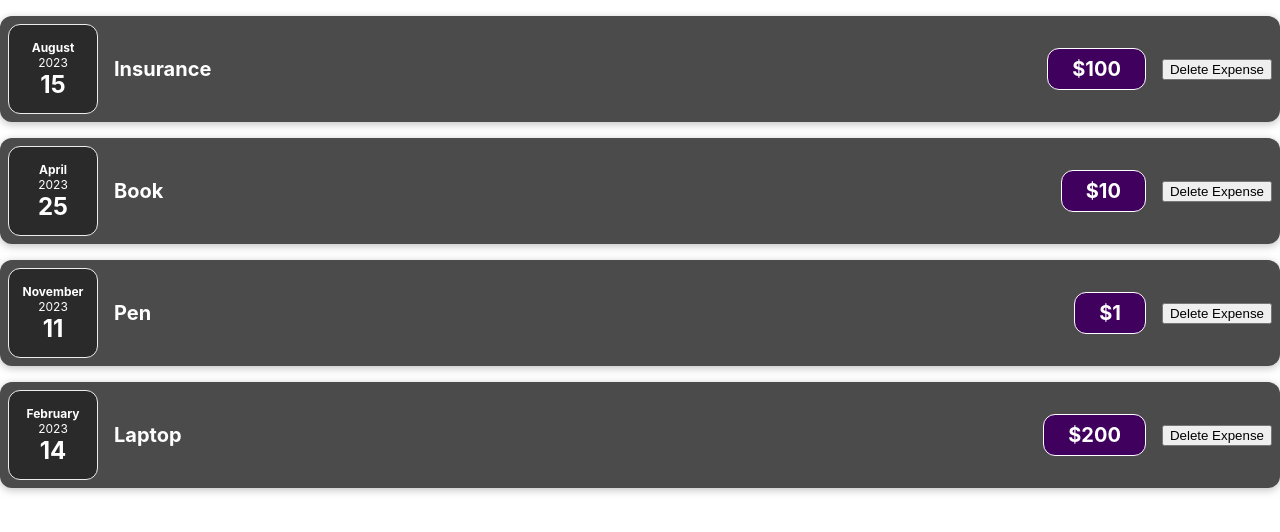
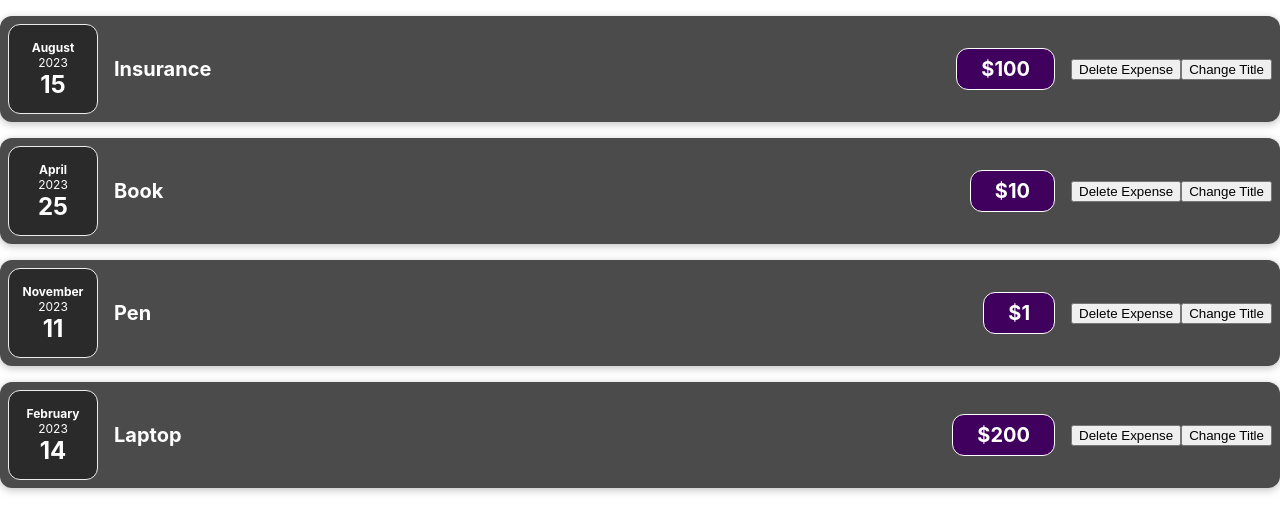
Before and after one commit to Vaishnavigupta97/sharp-react-project-one, a React (Create React App) app: page / in a window 1280 px wide. Shown: the top 532 px of the page. Built offline with nearby package versions, Linux system fonts and the light colour scheme.

Commit message:
console to change title

```diff
--- a/src/components/ExpenseItem.js
+++ b/src/components/ExpenseItem.js
@@ -5,6 +5,9 @@ import { useState } from "react";
 
 function ExpenseItem(props){
   // let price = props.price;
+  const changeTitle = () => {
+    console.log("change Title");
+  }
   let [price, setPrice] = useState(props.price);
   return (
     <div className="expense-item">
@@ -14,6 +17,7 @@ function ExpenseItem(props){
         <div className="expense-item__price">${price}</div>
         <button onClick={() => setPrice(0)}>Delete Expense</button>
       </div>
+      <button onClick={changeTitle}>Change Title</button>
     </div>
   );
 }
```
